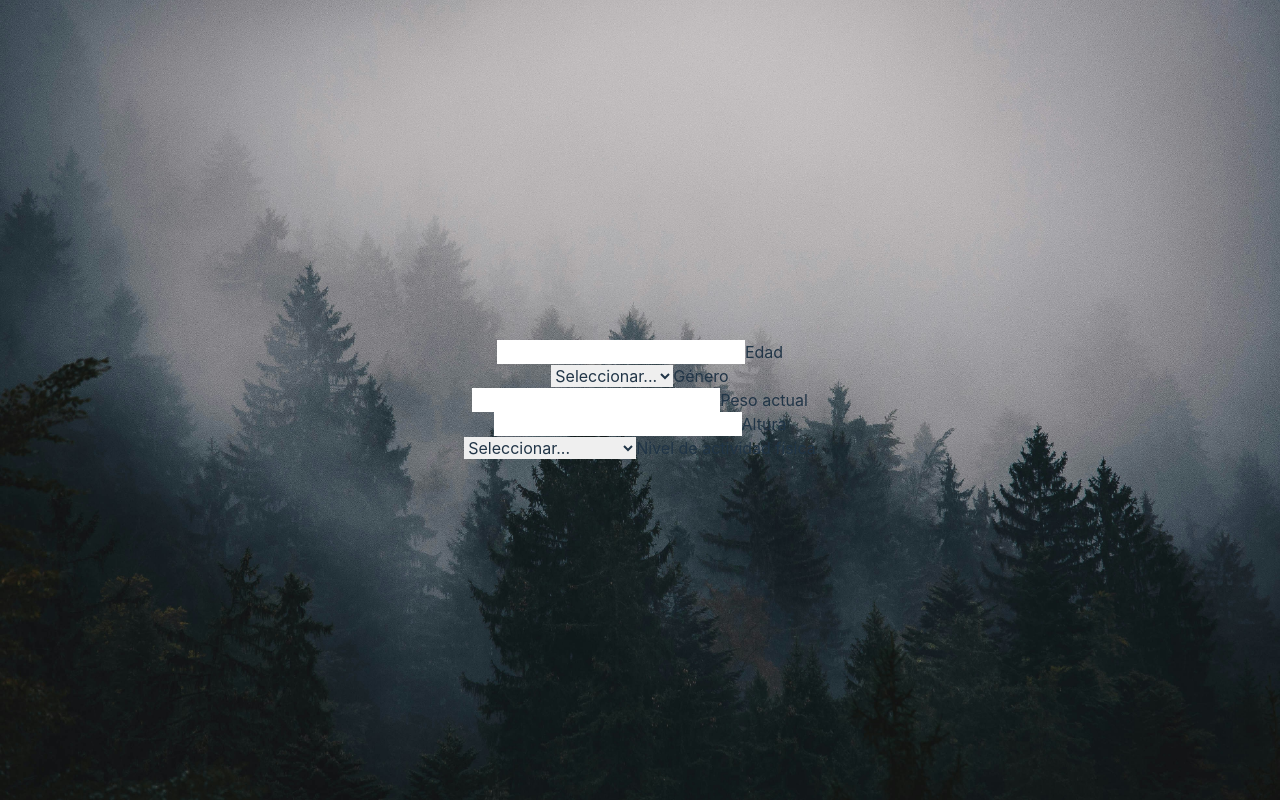
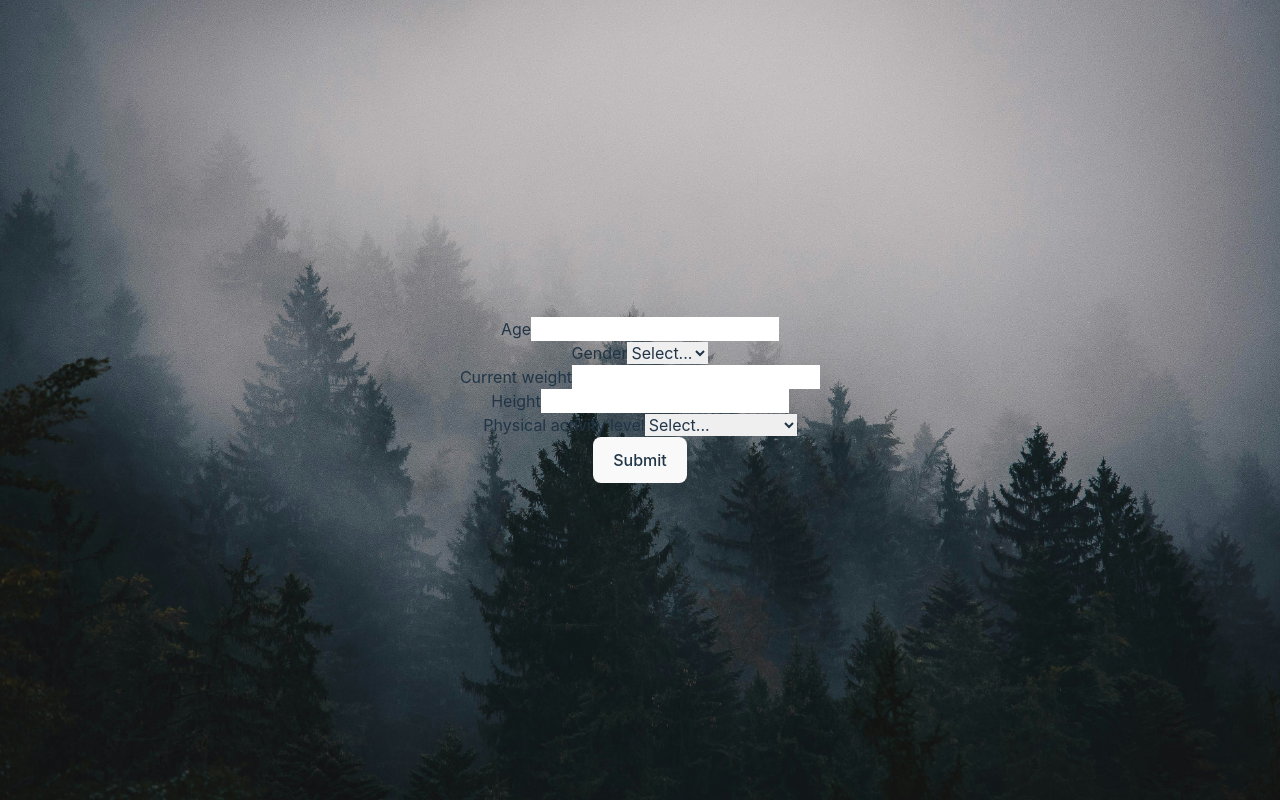
Before and after one commit to jhonv4sq/calorie-calculator, a React (Vite) app: page / in a window 1280 px wide. Built offline with nearby package versions, Linux system fonts and the light colour scheme.

Commit message:
update form

```diff
--- a/package.json
+++ b/package.json
@@ -13,6 +13,7 @@
     "i18next": "^23.12.2",
     "react": "^18.2.0",
     "react-dom": "^18.2.0",
+    "react-hook-form": "^7.52.2",
     "react-i18next": "^15.0.1",
     "react-router-dom": "^6.26.0"
   },
--- a/src/components/Button.jsx
+++ b/src/components/Button.jsx
@@ -1,7 +1,8 @@
-const Button = () => {
+const Button = ({ text = '' }) => {
     return (
-        <>
-        </>
+        <button className="">
+            {text}
+        </button>
     )
 }
 
--- a/src/components/Form.jsx
+++ b/src/components/Form.jsx
@@ -1,6 +1,6 @@
-const Form = ({ children }) => {
+const Form = ({ children, handleSubmit = () => {} }) => {
     return (
-        <form className="grid gap-6">
+        <form onSubmit={handleSubmit} className="grid gap-3">
             {children}
         </form>
     )
--- a/src/components/Input.jsx
+++ b/src/components/Input.jsx
@@ -1,15 +1,17 @@
-const Input = ({ name = '', label = '', onChange = () => {}, ...props }) => {
+const Input = ({ name = '', label = '', register = () => {}, ...props }) => {
     return(
-        <div className="relative text-lg flex flex-col text-left">
+        <div className="text-lg flex flex-col text-left">
+            <label className="text-white text-[12px] font-normal leading-tight text-blue-gray-400 ml-2 tracking-wider">
+                {label}
+            </label>
             <input
-                onChange={(e) => onChange(e.target.value)}
                 className="rounded-[7px] border-none bg-[#94a3b8] bg-opacity-50 px-8 py-2 text-center text-sm font-normal placeholder-slate-200 shadow-lg outline-none backdrop-blur-md text-slate-200"
-                name={name}
+                {...register(name, {
+                    required: true
+                })}
                 {...props}
             />
-            <label className="text-white pointer-events-none absolute left-0 top-[-1rem] flex h-full w-full select-none text-[12px] font-normal leading-tight text-blue-gray-400 before:block before:h-1.5 before:w-2.5">
-                {label}
-            </label>
+
         </div>
     )
 }
--- a/src/components/Select.jsx
+++ b/src/components/Select.jsx
@@ -1,10 +1,15 @@
-const Select = ({ name = '', label = '', values = {}, onChange = () => {}, getTranslation = () => {} }) => {
+const Select = ({name = '', label = '', values = {}, getTranslation = () => {}, register, ...props }) => {
     return(
-        <div className="relative text-lg flex flex-col text-left">
+        <div className="text-lg flex flex-col text-left">
+            <label className="text-white text-[12px] font-normal leading-tight text-blue-gray-400 ml-2 tracking-wider">
+                {label}
+            </label>
             <select
-            onChange={(e) => onChange(e.target.value)}
             className="rounded-[7px] border-none bg-[#94a3b8] bg-opacity-50 px-8 py-2 text-center text-sm font-normal outline-none backdrop-blur-md text-slate-200"
-            name={name}
+            {...register(name, {
+                required: true
+            })}
+            {...props}
             >
                 <option value="" className="text-black">
                     {getTranslation('home.select')}
@@ -17,9 +22,6 @@ const Select = ({ name = '', label = '', values = {}, onChange = () => {}, getTr
                     ))
                 }
             </select>
-            <label className="text-white pointer-events-none absolute left-0 top-[-1rem] flex h-full w-full select-none text-[12px] font-normal leading-tight text-blue-gray-400 before:block before:h-1.5 before:w-2.5">
-                {label}
-            </label>
         </div>
     )
 }
--- /dev/null
+++ b/src/i18n.js
@@ -0,0 +1,22 @@
+import i18next from 'i18next'
+import { initReactI18next } from 'react-i18next'
+
+import global_es from './locale/es/global.json'
+import global_en from './locale/en/global.json'
+
+i18next.use(initReactI18next).init({
+    interpolation: { escapeValue: false },
+    lng: navigator.language || 'en',
+    fallbackLng: 'en',
+    resources: {
+      es: {
+        global: global_es,
+      },
+      en: {
+        global: global_en,
+      },
+    }
+})
+
+
+export default i18next
--- a/src/locale/en/global.json
+++ b/src/locale/en/global.json
@@ -12,6 +12,10 @@
         "weight": "Current weight",
         "height": "Height",
         "lifestyles": "Physical activity level",
-        "select": "Select..."
+        "select": "Select...",
+        "submit": "Submit"
+    },
+    "error": {
+
     }
 }
--- a/src/locale/es/global.json
+++ b/src/locale/es/global.json
@@ -12,6 +12,10 @@
         "weight": "Peso actual",
         "height": "Altura",
         "lifestyles": "Nivel de actividad física",
-        "select": "Seleccionar..."
+        "select": "Seleccionar...",
+        "submit": "Enviar"
+    },
+    "error": {
+
     }
 }
--- a/src/main.jsx
+++ b/src/main.jsx
@@ -2,24 +2,9 @@ import React from 'react'
 import ReactDOM from 'react-dom/client'
 import App from './App.jsx'
 import './css/index.css'
+
 import { I18nextProvider } from 'react-i18next'
-import i18next from 'i18next'
-
-import global_es from './locale/es/global.json'
-import global_en from './locale/en/global.json'
-
-i18next.init({
-  interpolation: { escapeValue: false },
-  lng: "es",
-  resources: {
-    es: {
-      global: global_es,
-    },
-    en: {
-      global: global_en,
-    },
-  }
-})
+import i18next from './i18n'
 
 ReactDOM.createRoot(document.getElementById('root')).render(
   <React.StrictMode>
--- a/src/utils/Person.js
+++ b/src/utils/Person.js
@@ -24,10 +24,12 @@ class Person {
         veryHighActivity: 'home.very-high-activity'
     }
 
-    constructor(lifeStyles, gender, height) {
-        this.lifeStyles = lifeStyles
-        this.gender = gender
-        this.height = height
+    constructor(data) {
+        this.age = data.age
+        this.gender = data.gender
+        this.height = data.height
+        this.weight = data.weight
+        this.lifeStyles = data.lifeStyles
     }
 
     heightInInches() {
--- a/src/utils/calculate.js
+++ b/src/utils/calculate.js
@@ -1,7 +1,9 @@
 import Person from './Person'
 
-const calculateCalorieNeeds = (lifestyles, gender, height, weight, age) => {
-    let person = new Person(lifestyles, gender, height)
+const calculateCalorieNeeds = (person) => {
+    let height = person.height
+    let weight = person.weight
+    let age = person.age
     let info = person.getData()
 
     // Devine Formula
--- a/src/views/Home.jsx
+++ b/src/views/Home.jsx
@@ -1,31 +1,35 @@
-import { useState } from 'react'
 import { useTranslation } from 'react-i18next'
+import { useForm } from 'react-hook-form'
 
 import Card from '../components/Card'
 import Form from '../components/Form'
 import Input from '../components/Input'
 import Select from '../components/Select'
+import Button from '../components/Button'
 
 import Person from '../utils/Person'
+import calculateCalorieNeeds from '../utils/calculate'
 
 const Home = () => {
     const [t] = useTranslation('global')
+    const { register, handleSubmit } = useForm()
 
-    const [age, setAge] = useState(0)
-    const [gender, setGender] = useState('')
-    const [weight, getWeight] = useState(0)
-    const [height, getHeight] = useState(0)
-    const [lifestyles, getLifestyles] = useState('')
+    const onSubmit = (data) => {
+        let person = new Person(data)
+        let request = calculateCalorieNeeds(person)
+        console.log(request)
+    }
 
     return (
         <>
             <Card>
-                <Form>
-                    <Input name='age' label={t('home.age')} type='number' onChange={setAge} />
-                    <Select name='gender' label={t('home.gender')} values={Person.GENDER} onChange={setGender} getTranslation={t} />
-                    <Input name='weight' label={t('home.weight')} type='number' onChange={getWeight} />
-                    <Input name='height' label={t('home.height')} type='number' onChange={getHeight} />
-                    <Select name='lifestyles' label={t('home.lifestyles')} values={Person.LIFE_STYLES} onChange={getLifestyles} getTranslation={t} />
+                <Form handleSubmit={ handleSubmit(onSubmit) } >
+                    <Input name='age' label={t('home.age')} register={register} type='number' />
+                    <Select name='gender' label={t('home.gender')} values={Person.GENDER} getTranslation={t} register={register} />
+                    <Input name='weight' label={t('home.weight')} register={register} type='number' />
+                    <Input name='height' label={t('home.height')} register={register} type='number' step='0.01' />
+                    <Select name='lifeStyles' label={t('home.lifestyles')} values={Person.LIFE_STYLES} getTranslation={t} register={register} />
+                    <Button text={t('home.submit')} type='submit' />
                 </Form>
             </Card>
         </>
```
Also changed, not shown: 1 other file (tests, documents, lock files or other folders).
